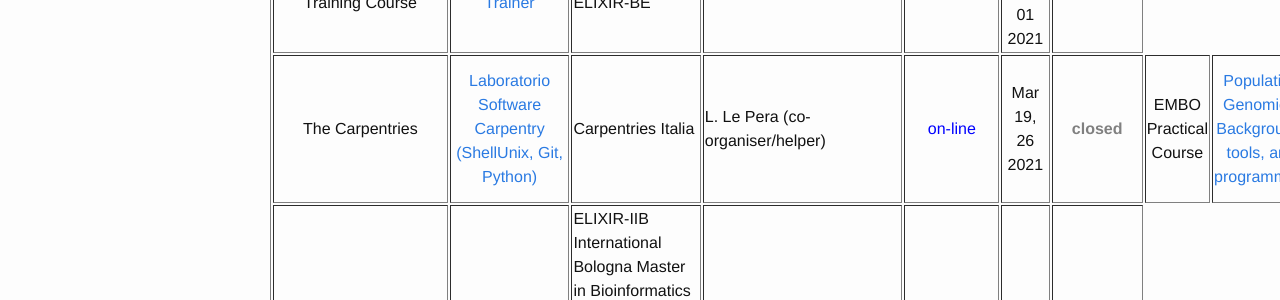
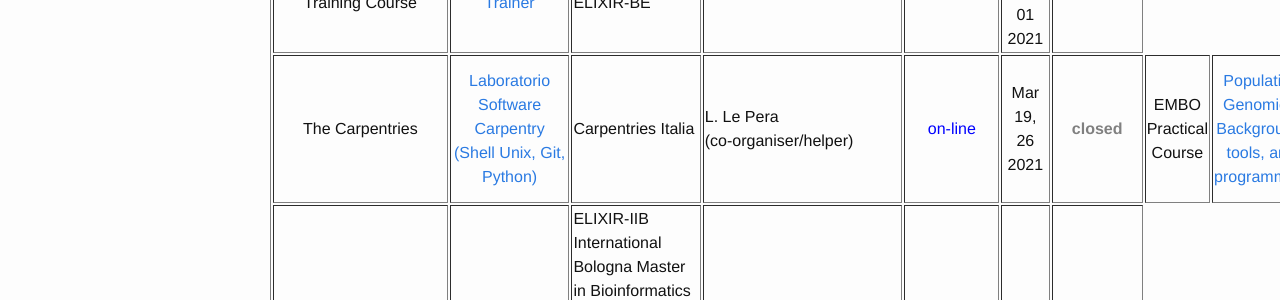
Before and after one commit to ELIXIR-IIB-training/website, a Jekyll site: the page built from _pages/01-all_events.md, in a window 1280 px wide and 900 px high. Shown: the part 379-679 px from the top of the window. Built offline with Jekyll 4.4.1, drawn with Linux system fonts in a browser that asks for light colours.

Commit message:
Formatting

```diff
--- a/_pages/01-all_events.md
+++ b/_pages/01-all_events.md
@@ -26,9 +26,9 @@ https://training.vib.be/all-trainings/train-trainer">Train the Trainer</a></td>
 </tr>
 <td height="50" align="center">The Carpentries</td>
    <td height="50" width="220" align="center"><a href="
-https://carpentriesitalia.github.io/2021-03-19-italia-online/">Laboratorio Software Carpentry<br>(ShellUnix, Git, Python)</a></td>
+https://carpentriesitalia.github.io/2021-03-19-italia-online/">Laboratorio Software Carpentry<br>(Shell Unix, Git, Python)</a></td>
    <td height="50">Carpentries Italia</td>
-   <td height="50" width="150">L. Le Pera (co-organiser/helper)</td>
+   <td height="50" width="150">L. Le Pera<br>(co-organiser/helper)</td>
    <td height="50" align="center"><font color="blue">on-line</font></td>
    <td height="50" width="75" align="center">Mar<br>19, 26<br>2021</td>
    <td height="50" align="center"><font color="grey"><b>closed</b></font></td>
```
